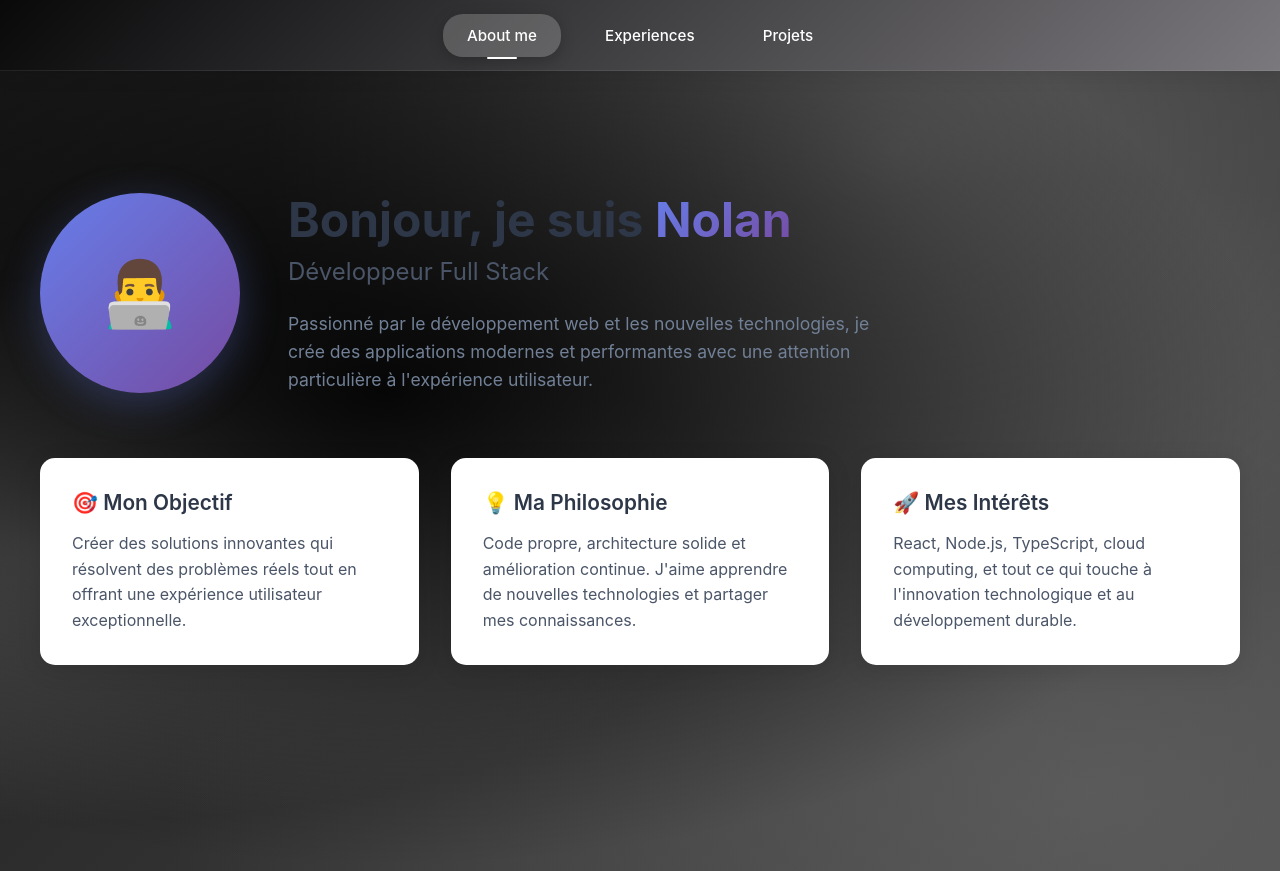
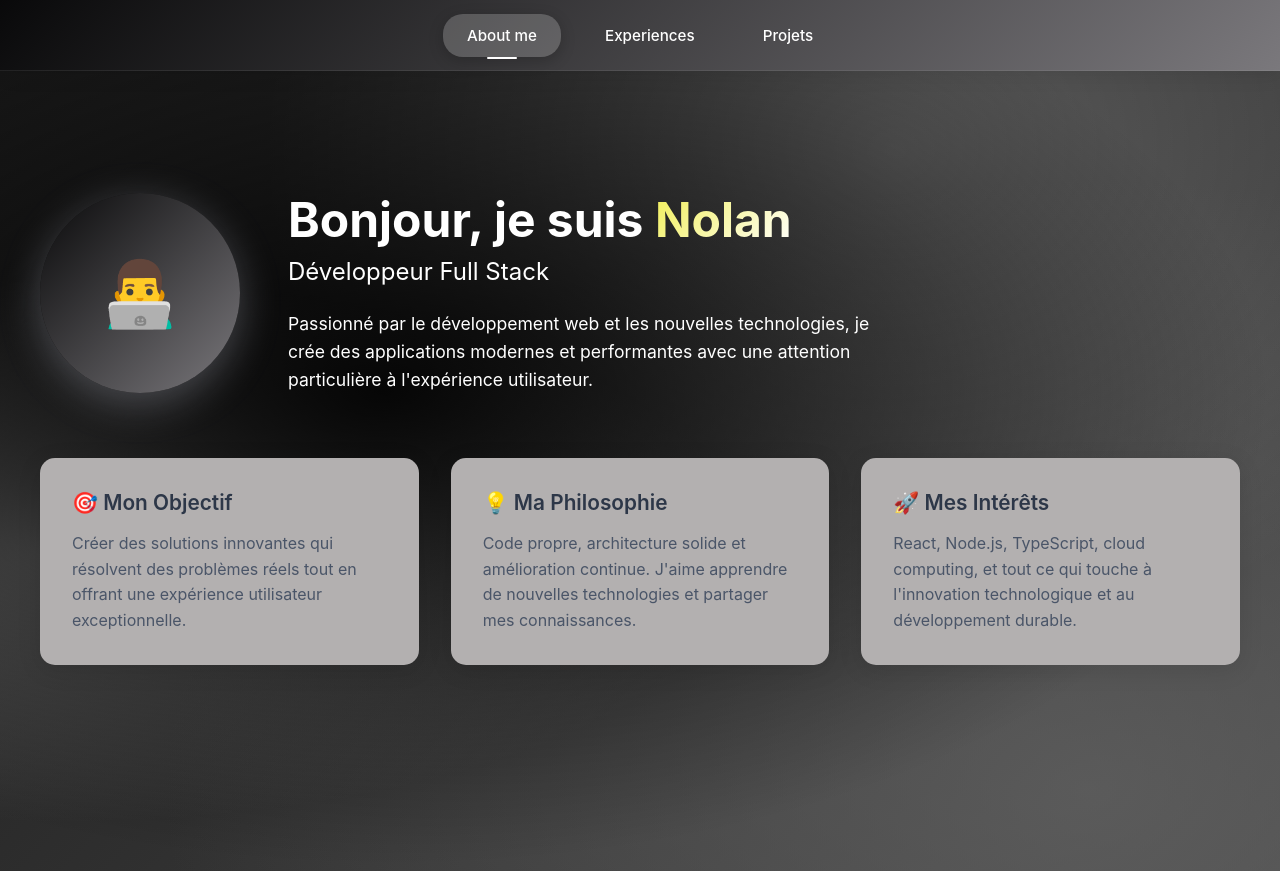
Before and after one commit to Nchappui/portfolio, a React (Create React App) app: page / in a window 1280 px wide. Built offline with nearby package versions, Linux system fonts and the light colour scheme.

Commit message:
Update AboutMe styles for improved color scheme and visual consistency

```diff
--- a/src/pages/AboutMe.css
+++ b/src/pages/AboutMe.css
@@ -46,13 +46,13 @@
 .image-placeholder {
   width: 200px;
   height: 200px;
-  background: linear-gradient(135deg, #667eea 0%, #764ba2 100%);
+  background: linear-gradient(135deg, #09090a 0%, #7a787c 100%);
   border-radius: 50%;
   display: flex;
   align-items: center;
   justify-content: center;
   font-size: 4rem;
-  box-shadow: 0 10px 40px rgba(102, 126, 234, 0.3);
+  box-shadow: 0 10px 40px rgba(202, 206, 223, 0.3);
   transition: transform 0.3s ease;
 }
 
@@ -62,14 +62,14 @@
 
 .about-intro h1 {
   font-size: 3rem;
-  color: #2d3748;
+  color: #ffffff;
   margin-bottom: 0.5rem;
   font-weight: 700;
   line-height: 1.2;
 }
 
 .highlight {
-  background: linear-gradient(135deg, #667eea 0%, #764ba2 100%);
+  background: linear-gradient(135deg, #f1ef58 0%, #ffffff 100%);
   -webkit-background-clip: text;
   -webkit-text-fill-color: transparent;
   background-clip: text;
@@ -77,14 +77,14 @@
 
 .subtitle {
   font-size: 1.5rem;
-  color: #4a5568;
+  color: #ffffff;
   margin-bottom: 1.5rem;
   font-weight: 400;
 }
 
 .description {
   font-size: 1.1rem;
-  color: #718096;
+  color: #ffffff;
   line-height: 1.6;
   max-width: 600px;
 }
@@ -96,7 +96,7 @@
 }
 
 .detail-card {
-  background: white;
+  background: rgb(179, 176, 176);
   padding: 2rem;
   border-radius: 15px;
   box-shadow: 0 5px 25px rgba(0, 0, 0, 0.1);
```
